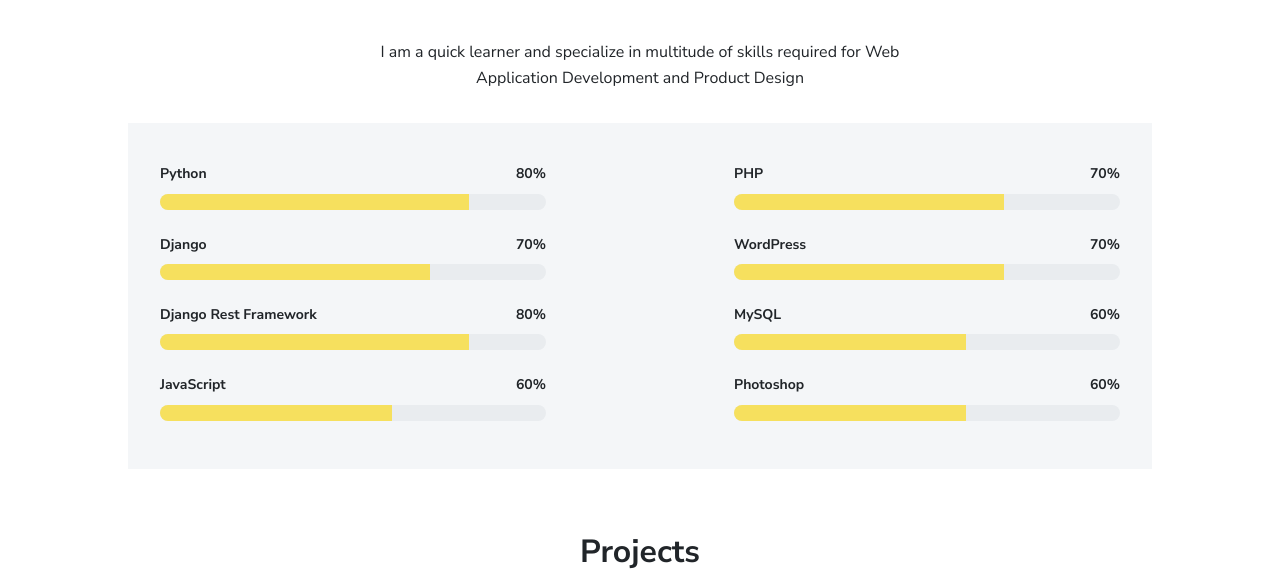
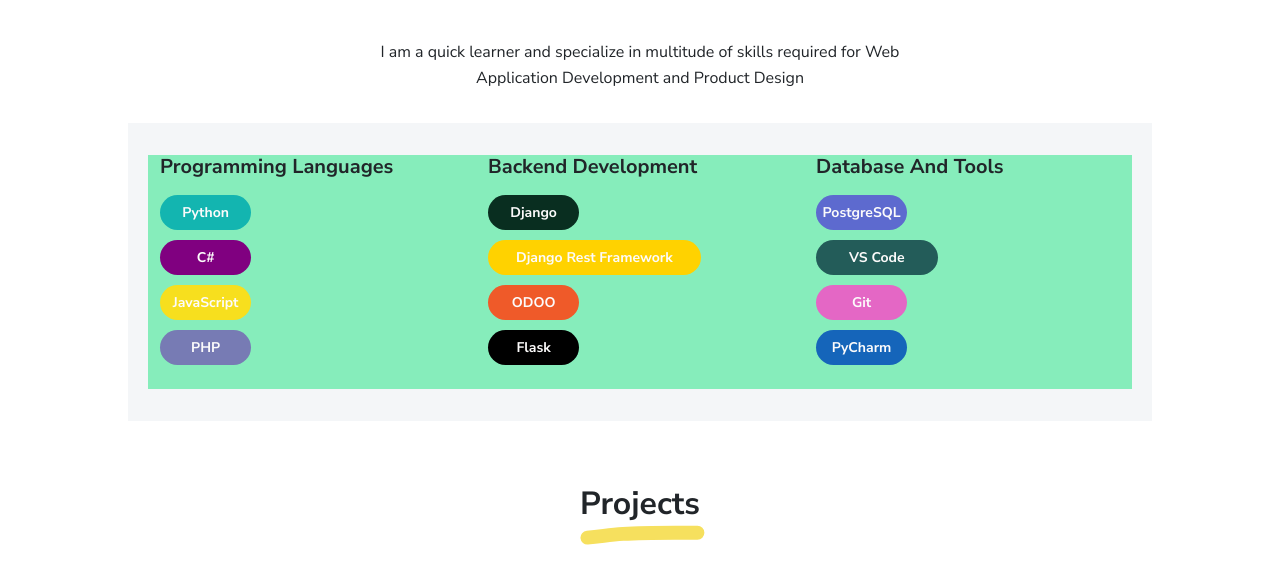
Before and after one commit to imranasq/imranasq.github.io, a plain HTML site: page index.html in a window 1280 px wide. Shown: the part 1821-2392 px from the top of the page. Drawn offline with Linux system fonts and the light colour scheme.

Commit message:
skill part refactored

```diff
--- a/css/main.css
+++ b/css/main.css
@@ -269,3 +269,186 @@ footer a:not(.nav-link) {
 .entry-title a {
   text-decoration: none;
 }
+
+.col-md-4{
+  background-color: #86edbb;
+}
+
+.background-python {
+  background-color: #13b5b0;
+  text-align: center;
+  color: #fcfbfb;
+  width: 30%;
+  height: 15%;
+  padding: auto;
+  display: flex;
+  justify-content: center;
+  align-items: center;
+  /* Additional styles specific to each element */
+  margin-bottom: 10px;
+}
+
+.background-csharp {
+  background-color: #800080;
+  text-align: center;
+  color: #fcfbfb;
+  width: 30%;
+  height: 15%;
+  padding: auto;
+  display: flex;
+  justify-content: center;
+  align-items: center;
+  margin-bottom: 10px;
+
+}
+.background-javascript {
+  background-color: #F7DF1E;
+  text-align: center;
+  color: #fcfbfb;
+  width: 30%;
+  height: 15%;
+  padding: auto;
+  display: flex;
+  justify-content: center;
+  align-items: center;
+  margin-bottom: 10px;
+
+  /* Additional styles specific to JavaScript */
+}
+
+.background-php {
+  background-color: #777BB4;
+  text-align: center;
+  color: #fcfbfb;
+  width: 30%;
+  height: 15%;
+  padding: auto;
+  display: flex;
+  justify-content: center;
+  align-items: center;
+  margin-bottom: 10px;
+
+  /* Additional styles specific to PHP */
+}
+
+.background-django {
+  background-color: #092E20;
+  text-align: center;
+  color: #fcfbfb;
+  width: 30%;
+  height: 15%;
+  padding: auto;
+  display: flex;
+  justify-content: center;
+  align-items: center;
+  margin-bottom: 10px;
+
+  /* Additional styles specific to Django */
+}
+
+.background-drf {
+  background-color: #FFD200;
+  text-align: center;
+  color: #fcfbfb;
+  width: 70%;
+  height: 15%;
+  padding: auto;
+  display: flex;
+  justify-content: center;
+  align-items: center;
+  margin-bottom: 10px;
+
+  /* Additional styles specific to Django Rest Framework */
+}
+
+.background-odoo {
+  background-color: #EF5A29;
+  text-align: center;
+  color: #fcfbfb;
+  width: 30%;
+  height: 15%;
+  padding: auto;
+  display: flex;
+  justify-content: center;
+  align-items: center;
+  margin-bottom: 10px;
+
+  /* Additional styles specific to ODOO */
+}
+
+.background-flask {
+  background-color: #000000;
+  text-align: center;
+  color: #fcfbfb;
+  width: 30%;
+  height: 15%;
+  padding: auto;
+  display: flex;
+  justify-content: center;
+  align-items: center;
+  margin-bottom: 10px;
+
+  /* Additional styles specific to Flask */
+}
+
+.background-postgres {
+  background-color: #5d6acf;
+  text-align: center;
+  color: #fcfbfb;
+  width: 30%;
+  height: 15%;
+  padding: auto;
+  display: flex;
+  justify-content: center;
+  align-items: center;
+  margin-bottom: 10px;
+
+  /* Additional styles specific to Django */
+}
+
+.background-vs {
+  background-color: #235c59;
+  text-align: center;
+  color: #fcfbfb;
+  width: 40%;
+  height: 15%;
+  padding: auto;
+  display: flex;
+  justify-content: center;
+  align-items: center;
+  margin-bottom: 10px;
+
+  /* Additional styles specific to Django Rest Framework */
+}
+
+.background-git {
+  background-color: #e467c5;
+  text-align: center;
+  color: #fcfbfb;
+  width: 30%;
+  height: 15%;
+  padding: auto;
+  display: flex;
+  justify-content: center;
+  align-items: center;
+  margin-bottom: 10px;
+
+  /* Additional styles specific to ODOO */
+}
+
+.background-pycharm {
+  background-color: #1565ba;
+  text-align: center;
+  color: #fcfbfb;
+  width: 30%;
+  height: 15%;
+  padding: auto;
+  display: flex;
+  justify-content: center;
+  align-items: center;
+  margin-bottom: 10px;
+
+  /* Additional styles specific to Flask */
+}
+
+/* Add styles for other classes as needed */
--- a/index.html
+++ b/index.html
@@ -60,7 +60,7 @@
               <nav role="navigation">
                 <ul class="nav justify-content-left">
 					<li class="nav-item"><a class="nav-link" href="https://www.linkedin.com/in/alimraan/" title="LinkedIn"><i class="fab fa-linkedin"></i><span class="menu-title sr-only">LinkedIn</span></a></li>
-					<li class="nav-item"><a class="nav-link" href="https://www.instagram.com/templateflip" title="Instagram"><i class="fab fa-github"></i><span class="menu-title sr-only">Github</span></a></li>
+					<li class="nav-item"><a class="nav-link" href="https://github.com/imranasq" title="Github"><i class="fab fa-github"></i><span class="menu-title sr-only">Github</span></a></li>
 					<li class="nav-item"><a class="nav-link" href="https://twitter.com/templateflip" title="Twitter"><i class="fab fa-twitter"></i><span class="menu-title sr-only">Twitter</span></a></li>
 					<li class="nav-item"><a class="nav-link" href="https://www.facebook.com/templateflip" title="Facebook"><i class="fab fa-facebook"></i><span class="menu-title sr-only">Facebook</span></a></li>
                 </ul>
@@ -137,62 +137,39 @@
     <div class="text-center">
       <p class="mx-auto mb-3" style="max-width:600px">I am a quick learner and specialize in multitude of skills required for Web Application Development and Product Design</p>
     </div>
-    <div class="bg-light p-3">
-      <div class="row">
-        <div class="col-md-5">
-          <div class="py-1">
-            <div class="d-flex text-small fw-bolder"><span class="me-auto">Python</span><span>80%</span></div>
-            <div class="progress my-1">
-              <div class="progress-bar bg-primary" role="progressbar" data-aos="zoom-in-right" data-aos-delay="100" data-aos-anchor=".skills-section" style="width: 80%" aria-valuenow="80" aria-valuemin="0" aria-valuemax="100"></div>
-            </div>
-          </div>
-          <div class="py-1">
-            <div class="d-flex text-small fw-bolder"><span class="me-auto">Django</span><span>70%</span></div>
-            <div class="progress my-1">
-              <div class="progress-bar bg-primary" role="progressbar" data-aos="zoom-in-right" data-aos-delay="200" data-aos-anchor=".skills-section" style="width: 70%" aria-valuenow="70" aria-valuemin="0" aria-valuemax="100"></div>
-            </div>
-          </div>
-          <div class="py-1">
-            <div class="d-flex text-small fw-bolder"><span class="me-auto">Django Rest Framework</span><span>80%</span></div>
-            <div class="progress my-1">
-              <div class="progress-bar bg-primary" role="progressbar" data-aos="zoom-in-right" data-aos-delay="300" data-aos-anchor=".skills-section" style="width: 80%" aria-valuenow="80" aria-valuemin="0" aria-valuemax="100"></div>
-            </div>
-          </div>
-          <div class="py-1">
-            <div class="d-flex text-small fw-bolder"><span class="me-auto">JavaScript</span><span>60%</span></div>
-            <div class="progress my-1">
-              <div class="progress-bar bg-primary" role="progressbar" data-aos="zoom-in-right" data-aos-delay="300" data-aos-anchor=".skills-section" style="width: 60%" aria-valuenow="60" aria-valuemin="0" aria-valuemax="100"></div>
-            </div>
-          </div>
-        </div>
-        <div class="col-md-5 offset-md-2">
-          <div class="py-1">
-            <div class="d-flex text-small fw-bolder"><span class="me-auto">PHP</span><span>70%</span></div>
-            <div class="progress my-1">
-              <div class="progress-bar bg-primary" role="progressbar" data-aos="zoom-in-right" data-aos-delay="400" data-aos-anchor=".skills-section" style="width: 70%" aria-valuenow="70" aria-valuemin="0" aria-valuemax="100"></div>
-            </div>
-          </div>
-          <div class="py-1">
-            <div class="d-flex text-small fw-bolder"><span class="me-auto">WordPress</span><span>70%</span></div>
-            <div class="progress my-1">
-              <div class="progress-bar bg-primary" role="progressbar" data-aos="zoom-in-right" data-aos-delay="500" data-aos-anchor=".skills-section" style="width: 70%" aria-valuenow="70" aria-valuemin="0" aria-valuemax="100"></div>
-            </div>
-          </div>
-          <div class="py-1">
-            <div class="d-flex text-small fw-bolder"><span class="me-auto">MySQL</span><span>60%</span></div>
-            <div class="progress my-1">
-              <div class="progress-bar bg-primary" role="progressbar" data-aos="zoom-in-right" data-aos-delay="600" data-aos-anchor=".skills-section" style="width: 60%" aria-valuenow="60" aria-valuemin="0" aria-valuemax="100"></div>
-            </div>
-          </div>
-          <div class="py-1">
-            <div class="d-flex text-small fw-bolder"><span class="me-auto">Photoshop</span><span>60%</span></div>
-            <div class="progress my-1">
-              <div class="progress-bar bg-primary" role="progressbar" data-aos="zoom-in-right" data-aos-delay="600" data-aos-anchor=".skills-section" style="width: 60%" aria-valuenow="60" aria-valuemin="0" aria-valuemax="100"></div>
-            </div>
-          </div>
-        </div>
+
+
+
+
+<div class="bg-light p-3">
+  <div class="row">
+    <div class="col-md-4">
+        <h5>Programming Languages</h5>
+        <div class="py-1 rounded-pill background-python text-small fw-bolder">Python</div>
+        <div class="py-1 rounded-pill background-csharp text-small fw-bolder">C#</div>
+        <div class="py-1 rounded-pill background-javascript text-small fw-bolder">JavaScript</div>
+        <div class="py-1 rounded-pill background-php text-small fw-bolder">PHP</div>
       </div>
+
+    <div class="col-md-4">
+      <h5>Backend Development</h5>
+      <div class="py-1 rounded-pill background-django text-small fw-bolder">Django</div>
+      <div class="py-1 rounded-pill background-drf text-small fw-bolder">Django Rest Framework</div>
+      <div class="py-1 rounded-pill background-odoo text-small fw-bolder">ODOO</div>
+      <div class="py-1 rounded-pill background-flask text-small fw-bolder">Flask</div>
     </div>
+    <div class="col-md-4">
+      <h5>Database And Tools</h5>
+      <div class="py-1 rounded-pill background-postgres text-small fw-bolder">PostgreSQL</div>
+      <div class="py-1 rounded-pill background-vs text-small fw-bolder">VS Code</div>
+      <div class="py-1 rounded-pill background-git text-small fw-bolder">Git</div>
+      <div class="py-1 rounded-pill background-pycharm text-small fw-bolder">PyCharm</div>
+    </div>
+  </div>
+</div>
+
+
+
   </div>
 </div>
 <div class="section px-2 px-lg-4 pt-5" id="portfolio">
```
Also changed, not shown: README.txt (deleted), 3 other files.
